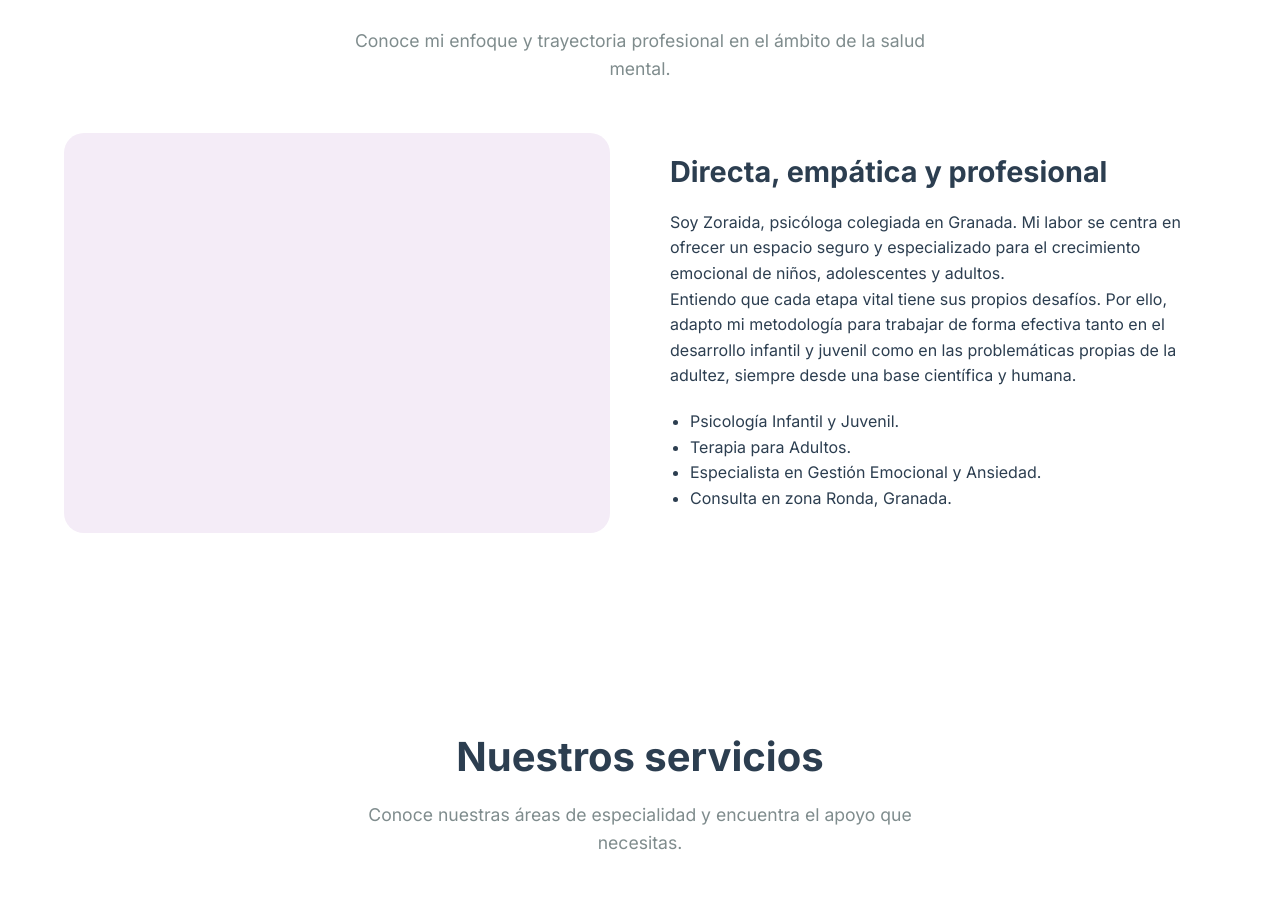
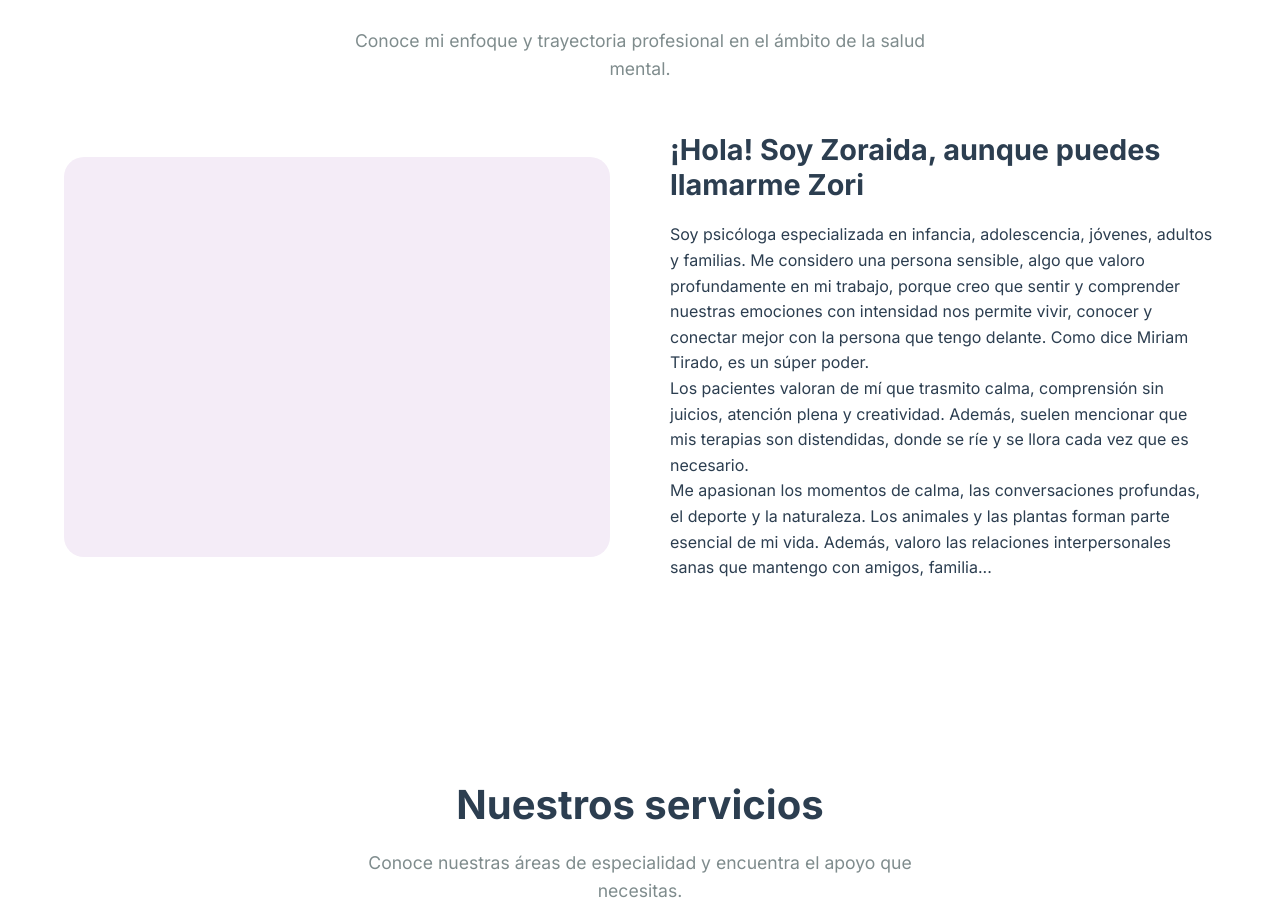
Before and after one commit to vertebraStudio/ZoriWeb, a Next.js app: page / in a window 1280 px wide. Shown: the part 941-1847 px from the top of the page. Built offline with nearby package versions, Linux system fonts and the light colour scheme.

Commit message:
Update About me section with personal text

```diff
--- a/src/app/page.js
+++ b/src/app/page.js
@@ -32,15 +32,10 @@ export default function Home() {
                 {/* Optional: Add an actual image here later */}
               </div>
               <div className="about-content">
-                <h3>Directa, empática y profesional</h3>
-                <p>Soy Zoraida, psicóloga colegiada en Granada. Mi labor se centra en ofrecer un espacio seguro y especializado para el crecimiento emocional de niños, adolescentes y adultos.</p>
-                <p>Entiendo que cada etapa vital tiene sus propios desafíos. Por ello, adapto mi metodología para trabajar de forma efectiva tanto en el desarrollo infantil y juvenil como en las problemáticas propias de la adultez, siempre desde una base científica y humana.</p>
-                <ul style={{marginTop: '20px', listStyle: 'disc', paddingLeft: '20px'}}>
-                  <li>Psicología Infantil y Juvenil.</li>
-                  <li>Terapia para Adultos.</li>
-                  <li>Especialista en Gestión Emocional y Ansiedad.</li>
-                  <li>Consulta en zona Ronda, Granada.</li>
-                </ul>
+                <h3>¡Hola! Soy Zoraida, aunque puedes llamarme Zori</h3>
+                <p>Soy psicóloga especializada en infancia, adolescencia, jóvenes, adultos y familias. Me considero una persona sensible, algo que valoro profundamente en mi trabajo, porque creo que sentir y comprender nuestras emociones con intensidad nos permite vivir, conocer y conectar mejor con la persona que tengo delante. Como dice Miriam Tirado, es un súper poder.</p>
+                <p>Los pacientes valoran de mí que trasmito calma, comprensión sin juicios, atención plena y creatividad. Además, suelen mencionar que mis terapias son distendidas, donde se ríe y se llora cada vez que es necesario.</p>
+                <p>Me apasionan los momentos de calma, las conversaciones profundas, el deporte y la naturaleza. Los animales y las plantas forman parte esencial de mi vida. Además, valoro las relaciones interpersonales sanas que mantengo con amigos, familia...</p>
               </div>
             </div>
           </div>
```
